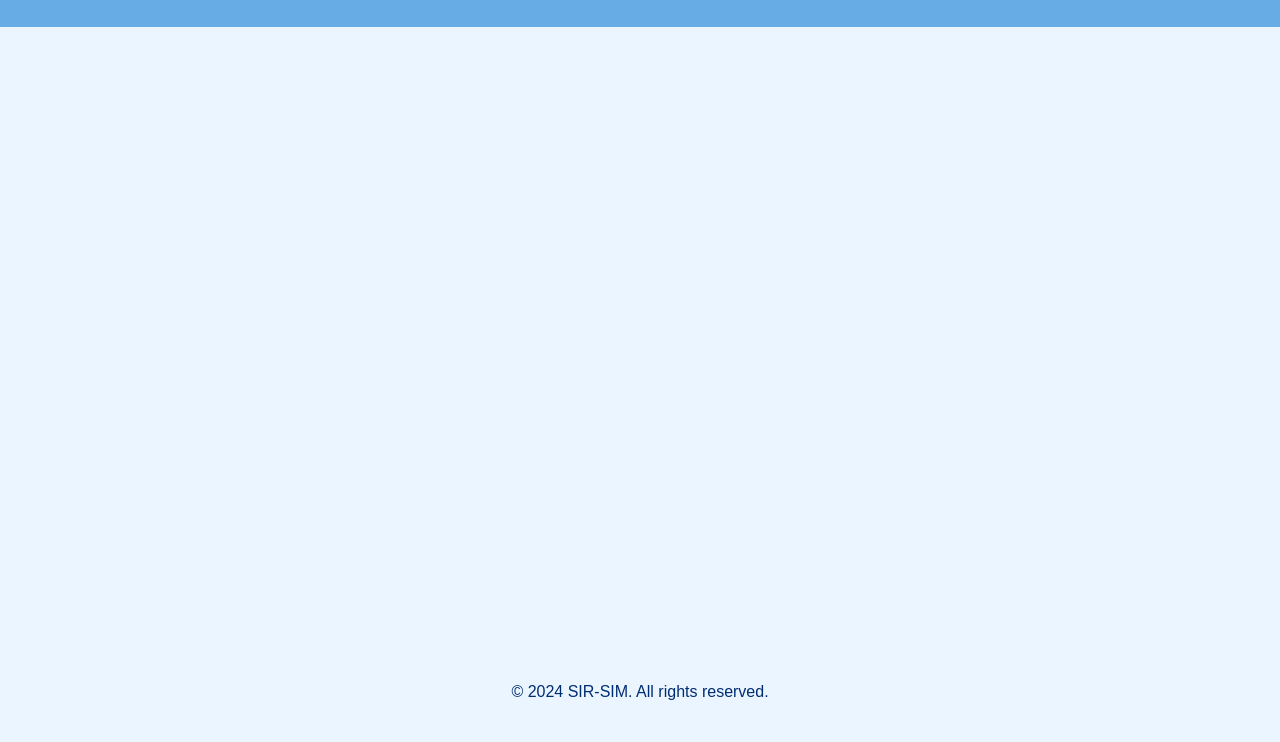
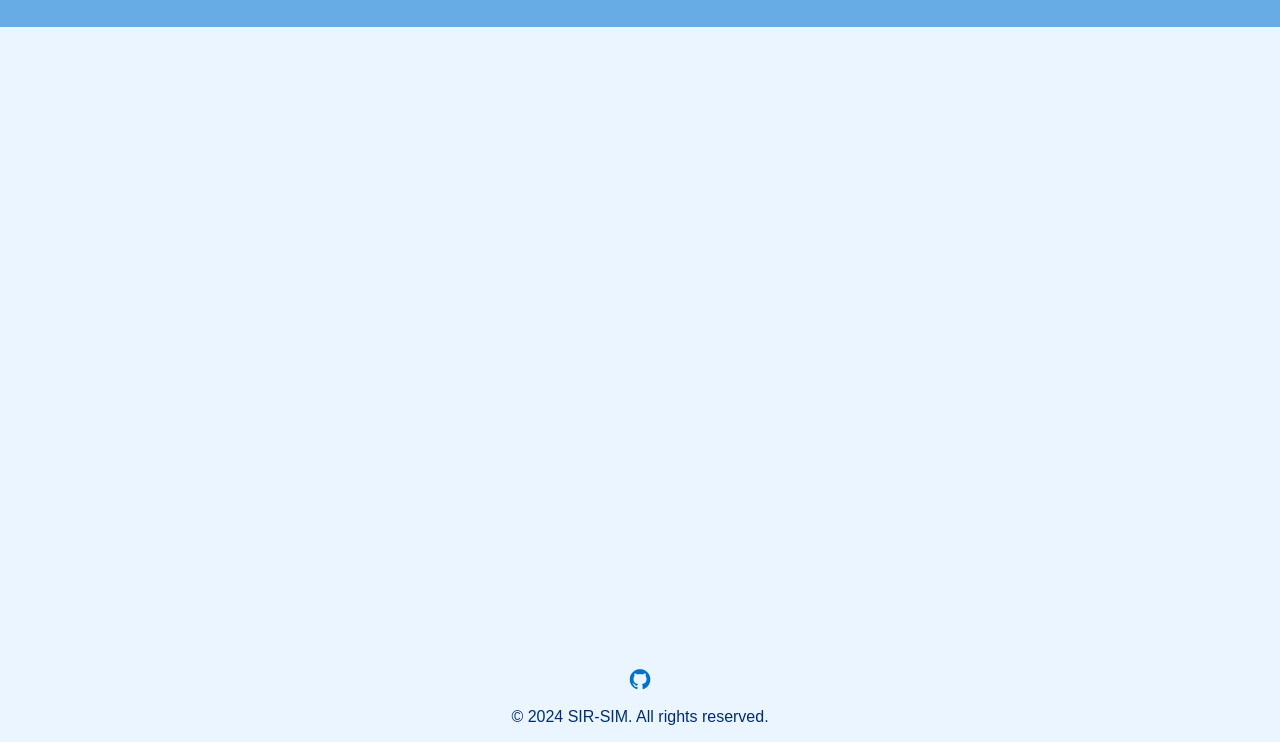
Before and after one commit to benjaminhuang13/SIR-Sim, a plain HTML site: page frontend/index.html in a window 1280 px wide. Shown: the part 521-1263 px from the top of the page. Before the commit the page ends 1238 px from the top, so only its background shows below. Drawn offline with nearby package versions, Linux system fonts and the light colour scheme.

Commit message:
add github icon

```diff
--- a/frontend/index.html
+++ b/frontend/index.html
@@ -6,6 +6,7 @@
     <link rel="stylesheet" href="style.css" />
     <link rel="shortcut icon" href="#" />
     <link rel="icon" type="image/x-icon" href="./favicon.png">
+    <link rel="stylesheet" href="https://cdnjs.cloudflare.com/ajax/libs/font-awesome/4.7.0/css/font-awesome.min.css">
   </head>
 
   <body>
@@ -69,11 +70,9 @@
       </div>
     </section>
     <footer style="text-align:center;">
-      <!-- GitHub Icon and Link -->
       <a href="https://github.com/benjaminhuang13/SIR-Sim/tree/main" target="_blank">
-          <i class="fab fa-github"></i>
+        <i class="fa fa-github" style="font-size:24px;color:#0072ce"></i>
       </a>
-      <!-- Copyright Text with Dynamic Year -->
       <p>&copy; <span id="year"></span> SIR-SIM. All rights reserved.</p>
   </footer>
     <script type="importmap">
```
